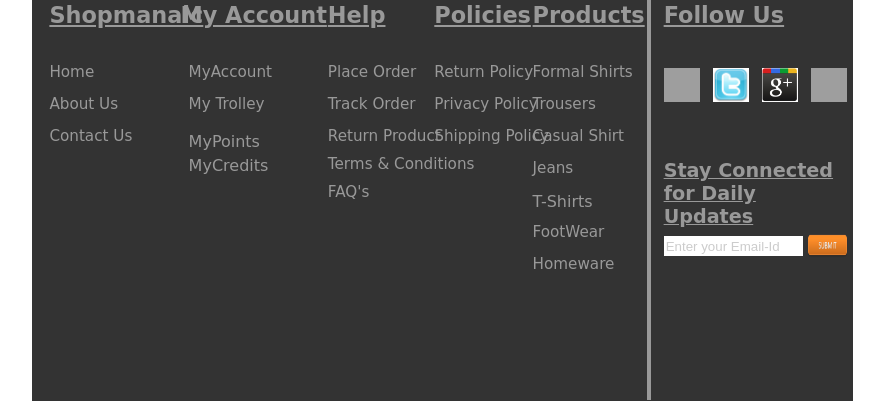
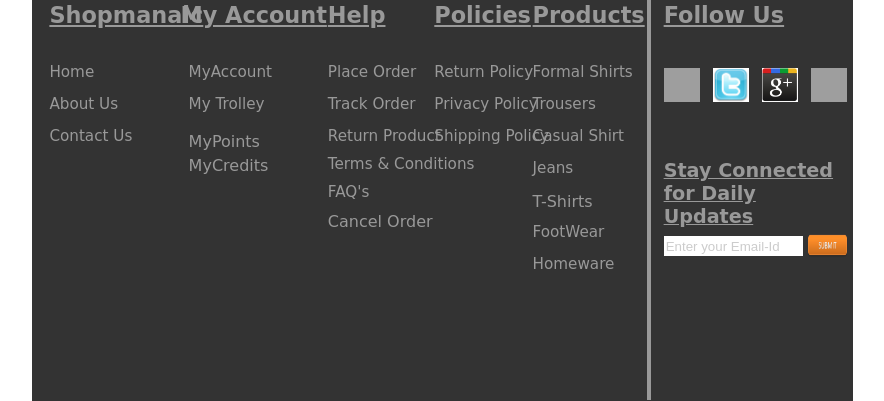
Before and after one commit to amit70/shopmaniac.in, a PHP site: page /shopmaniac/t-shirts.php in a window 1280 px wide. Shown: the part 1058-1459 px from the top of the page, without its empty margins (198-1082 px from the left). Run offline with PHP 8.4, Linux system fonts and the light colour scheme; the visitor is signed in with stand-in values (Sample User, id 1); data that the repository does not hold is empty; grey boxes are pictures that could not be loaded.

Commit message:
Update t-shirts.php

```diff
--- a/t-shirts.php
+++ b/t-shirts.php
@@ -1234,6 +1234,8 @@ echo "<input type=\"text\" name=\"contact1\" id=\"contact1\" style=\"position:ab
 
 
 <a href="mycredits.php" onMouseOver="this.style.color = '#DF7000'"  onmouseout="this.style.color = '#999'" style="text-decoration:none; color:#999;height:0px; position:absolute; left:19%; top:39%; font-family:'Comic Sans MS', cursive" >MyCredits</a>
+
+<a href="cancelorder.php" onmouseover="this.style.color = '#DF7000'"  onmouseout="this.style.color = '#999'" style="text-decoration:none; color:#999;height:0px; position:absolute; left:36%; top:53%; font-family:'Comic Sans MS', cursive" >Cancel Order</a>
 <div id="apDiv40"></div>
 </div>
 
```
